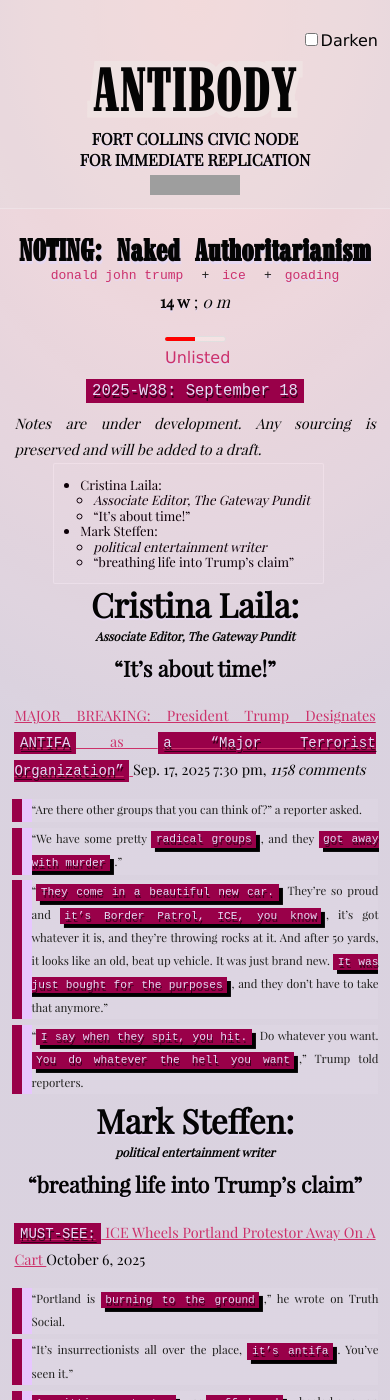
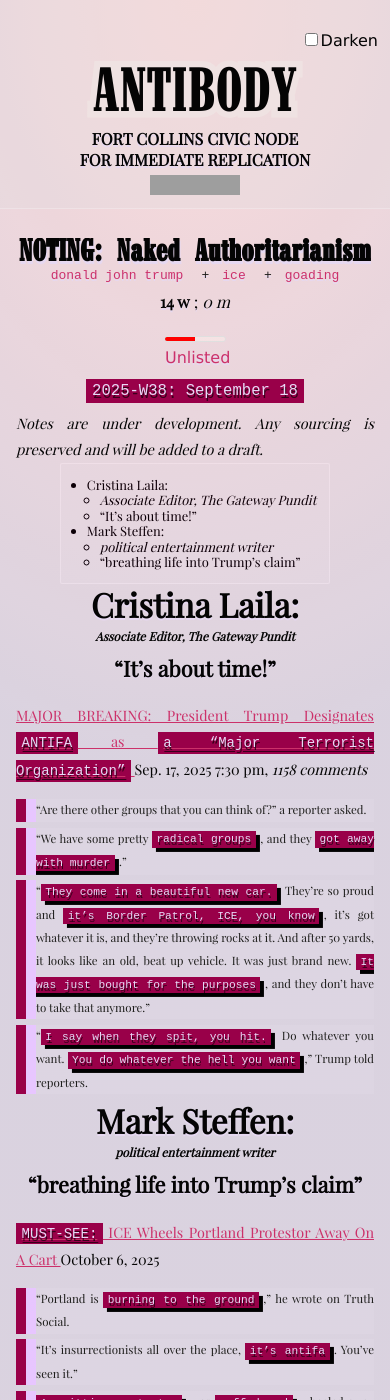
Before and after one commit to tiliv/antibody, a Jekyll site: the page built from docs/journal/autumn-ryan-Naked-Authoritarianism/index.md, in a window 390 px wide and 1400 px high. Built offline with Jekyll 4.4.1, drawn with Linux system fonts in a browser that asks for light colours; grey boxes are pictures that could not be loaded.

Commit message:
Fix left blockquote margin
Some kind of 1em vs 1rem issue but more importantly, the journal.css default was somehow more effective than this.

```diff
--- a/docs/css/media.css
+++ b/docs/css/media.css
@@ -48,7 +48,10 @@
     flex-direction: column;
   }
 
-  article.content > *:not(h3,h4,h5,h6,hr) { margin-left: 1em; margin-right: 1em; }
+  article.content > *:not(h3,h4,h5,h6,hr) {
+    margin-left: 1rem !important;
+    margin-right: 1rem !important;
+  }
 
   #layout { container: layout / inline-size; grid-template-columns: none; }
   @container layout (max-width: 1200px) {
```
